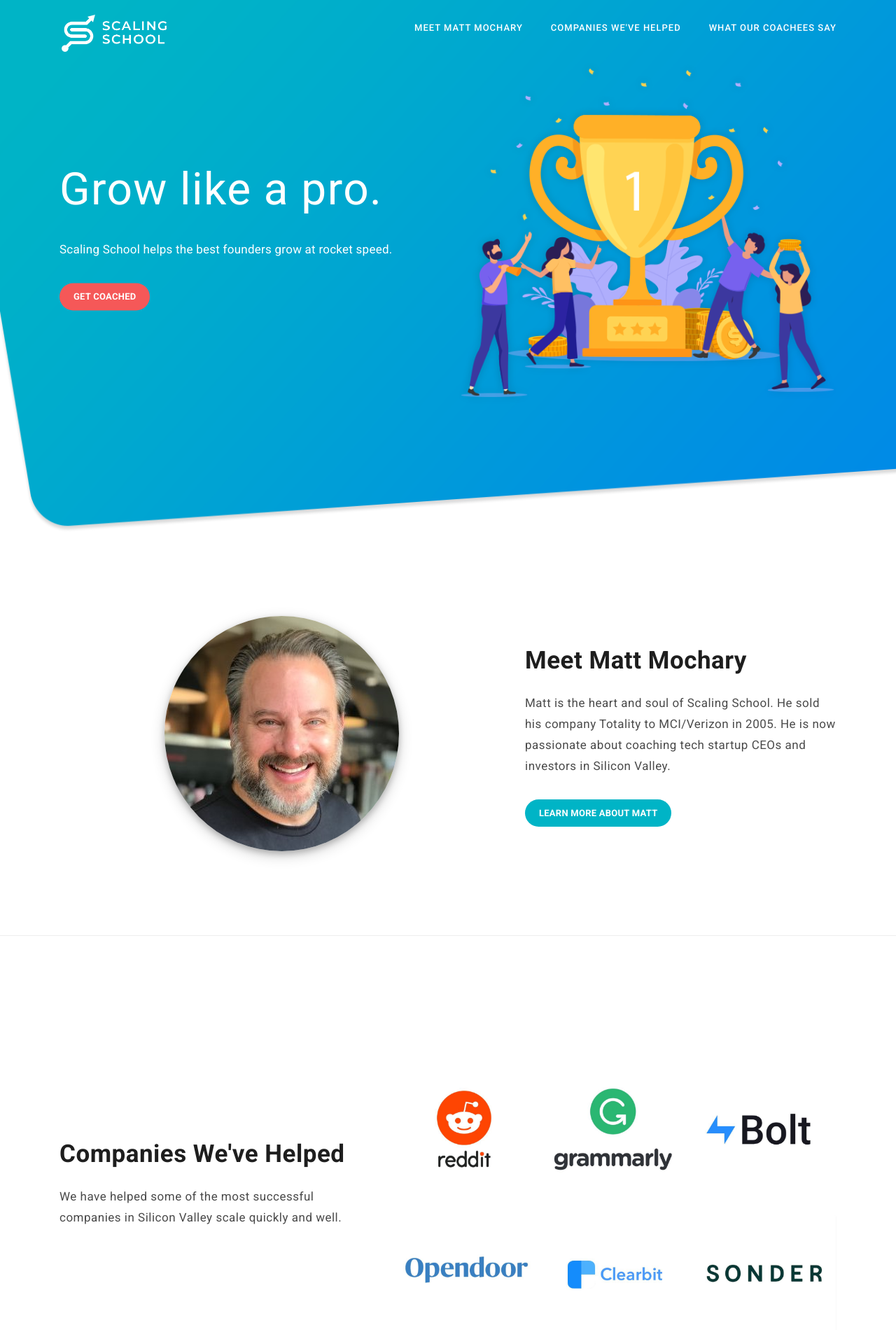
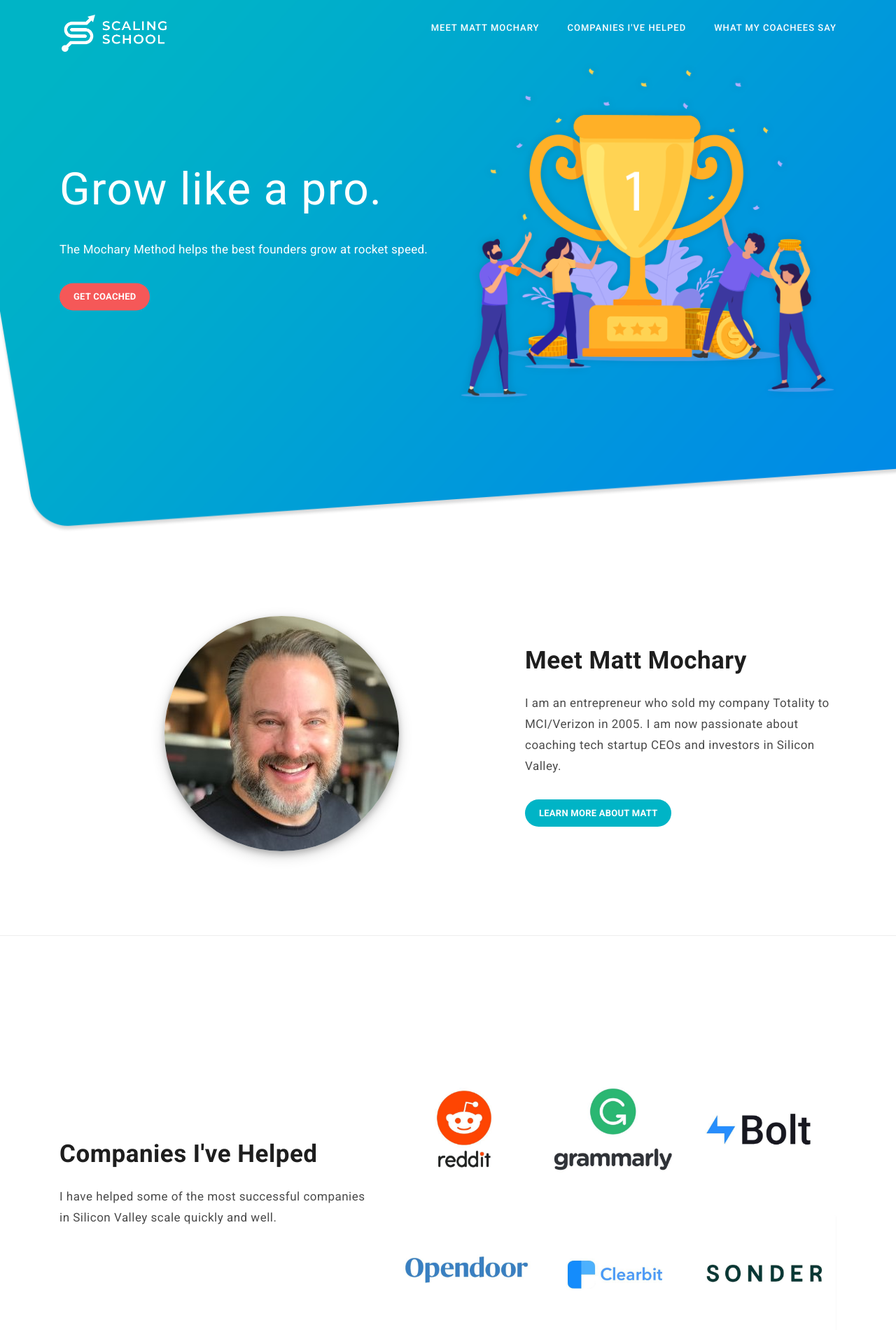
Before and after one commit to shadibarhoumi/scalingschool, a plain HTML site: page index.html in a window 1280 px wide. Shown: the top 1900 px of the page at 70% size. Drawn offline with Linux system fonts and the light colour scheme.

Commit message:
changed copy to be in first person

```diff
--- a/index.html
+++ b/index.html
@@ -9,7 +9,7 @@
     <meta name="author" content="Template Mo">
     <link href="https://fonts.googleapis.com/css?family=Roboto:100,300,400,500,700,900" rel="stylesheet">
 
-    <title>Scaling School</title>
+    <title>Mochary Method</title>
 
     <!-- Additional CSS Files -->
     <link rel="stylesheet" type="text/css" href="assets/css/bootstrap.min.css">
@@ -50,8 +50,8 @@
                         <!-- ***** Menu Start ***** -->
                         <ul class="nav">
                             <li class="scroll-to-section"><a href="#about">Meet Matt Mochary</a></li>
-                            <li class="scroll-to-section"><a href="#companies-helped">Companies We've Helped</a></li>
-                            <li class="scroll-to-section"><a href="#services">What Our Coachees Say</a></li>
+                            <li class="scroll-to-section"><a href="#companies-helped">Companies I've Helped</a></li>
+                            <li class="scroll-to-section"><a href="#services">What My Coachees Say</a></li>
                         </ul>
                         <a class='menu-trigger'>
                             <span>Menu</span>
@@ -74,7 +74,7 @@
                 <div class="row">
                     <div class="left-text col-lg-6 col-md-6 col-sm-12 col-xs-12" data-scroll-reveal="enter left move 30px over 0.6s after 0.4s">
                         <h1>Grow like a pro.</h1>
-                        <p><strong>Scaling School helps the best founders grow at rocket speed.</strong></p>
+                        <p><strong>The Mochary Method helps the best founders grow at rocket speed.</strong></p>
                         <a target="_blank" href="https://form.jotform.com/201812137695153" class="main-button-slider"><strong>Get Coached</strong></a>
                     </div>
                     <div class="col-lg-6 col-md-6 col-sm-12 col-xs-12" data-scroll-reveal="enter right move 30px over 0.6s after 0.4s">
@@ -100,7 +100,7 @@
                         <h5>Meet Matt Mochary</h5>
                     </div>
                     <div class="left-text">
-                        <p>Matt is the heart and soul of Scaling School. He sold his company Totality to MCI/Verizon in 2005. He is now passionate about coaching tech startup CEOs and investors in Silicon Valley.</p>
+                        <p>I am an entrepreneur who sold my company Totality to MCI/Verizon in 2005. I am now passionate about coaching tech startup CEOs and investors in Silicon Valley.</p>
                         <a target="_blank" href="https://www.notion.so/About-Matt-Mochary-ddfa0e65de2f4a449a0bb35bb2d59782" class="main-button"><strong>Learn More About Matt</strong></a>
                     </div>
                 </div>
@@ -121,10 +121,10 @@
 
                 <div class="right-text col-lg-5 col-md-12 col-sm-12 mobile-top-fix">
                     <div class="left-heading">
-                        <h5>Companies We've Helped</h5>
+                        <h5>Companies I've Helped</h5>
                     </div>
                     <div class="left-text">
-                        <p>We have helped some of the most successful companies in Silicon Valley scale quickly and well.</p>
+                        <p>I have helped some of the most successful companies in Silicon Valley scale quickly and well.</p>
                     </div>
                 </div>
 
@@ -148,12 +148,12 @@
             <div class="row">
                 <div class="col-lg-12">
                     <div class="section-heading">
-                        <h2><strong>What Our Coachees Say</strong></h2>
+                        <h2><strong>What My Coachees Say</strong></h2>
                     </div>
                 </div>
                 <div class="offset-lg-2 col-lg-8">
                     <div class="section-heading">
-                        <p>Hear what the best CEOs in the Sillicon Valley have to say about Matt's coaching.</p>
+                        <p>Hear what the best CEOs in the Sillicon Valley have to say about my coaching.</p>
                     </div>
                 </div>
             </div>
```
